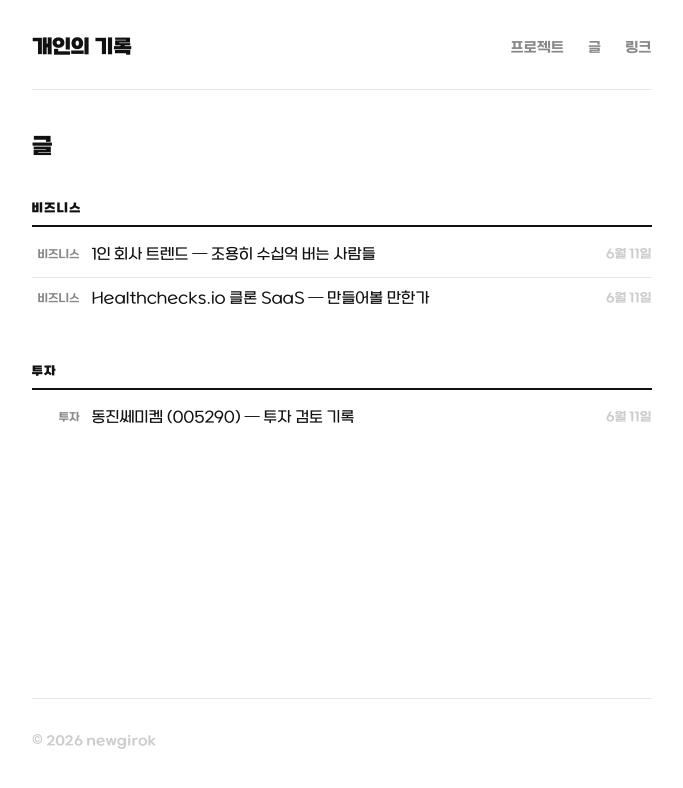
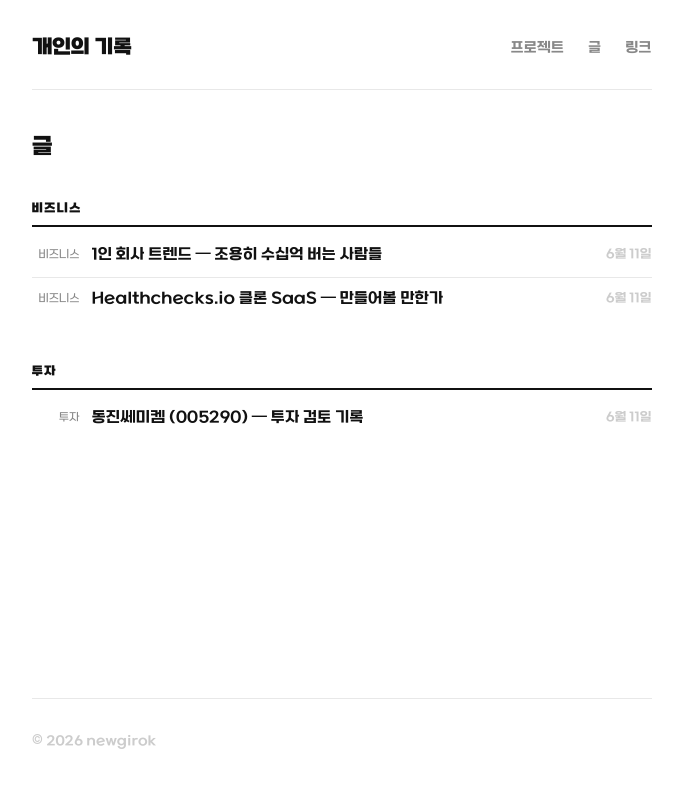
Before and after one commit to newgirok/newgirok.github.io, a Next.js app: page /posts in a window 1280 px wide. Shown: the top 788 px of the page, without its empty margins (291-974 px from the left). Built offline with nearby package versions, Linux system fonts and the light colour scheme.

Commit message:
fix: 목록 글 제목 500, 카테고리 레이블 300으로 계층 조정

```diff
--- a/app/globals.css
+++ b/app/globals.css
@@ -146,7 +146,7 @@ a {
 
 .post-type {
   font-size: 0.7rem;
-  font-weight: 500;
+  font-weight: 300;
   text-align: right;
 }
 
@@ -161,7 +161,7 @@ a {
 
 .post-card-title a {
   font-size: 0.95rem;
-  font-weight: 300;
+  font-weight: 500;
   color: var(--text);
   white-space: nowrap;
   overflow: hidden;
```
